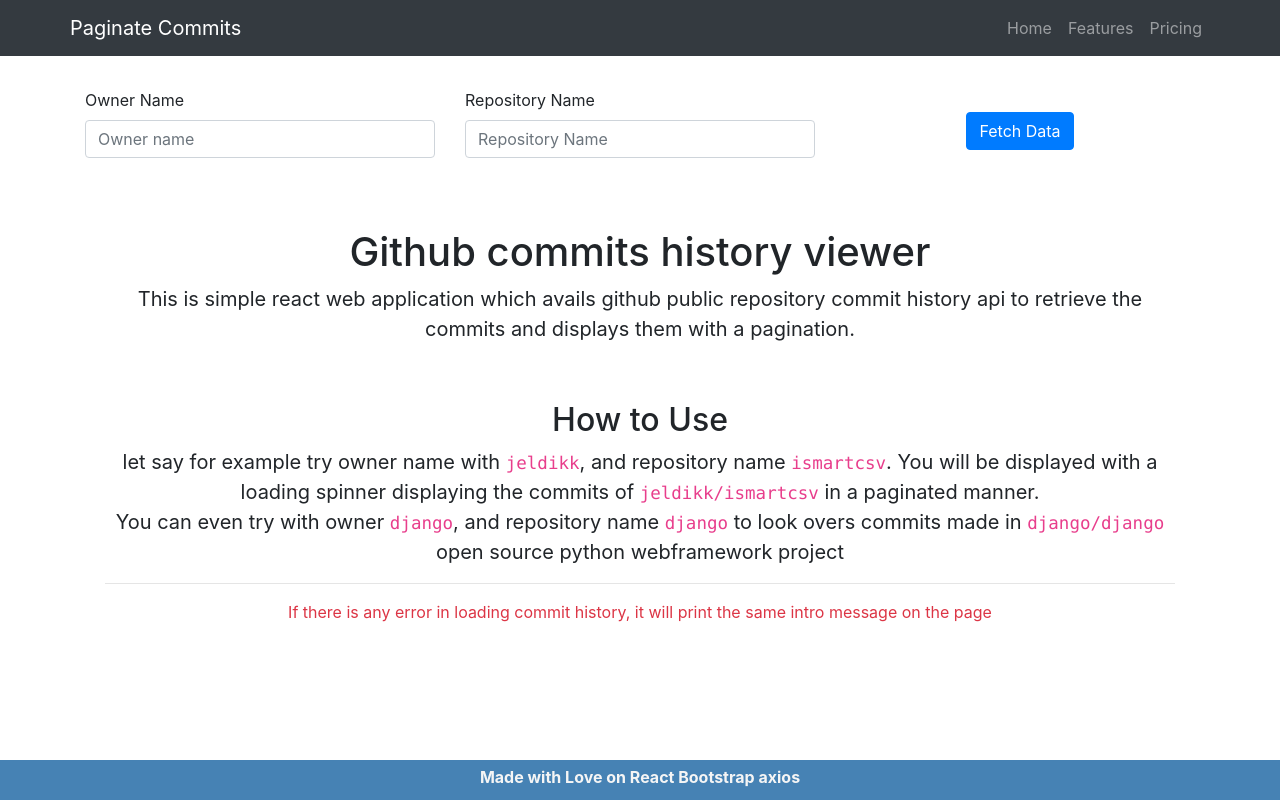
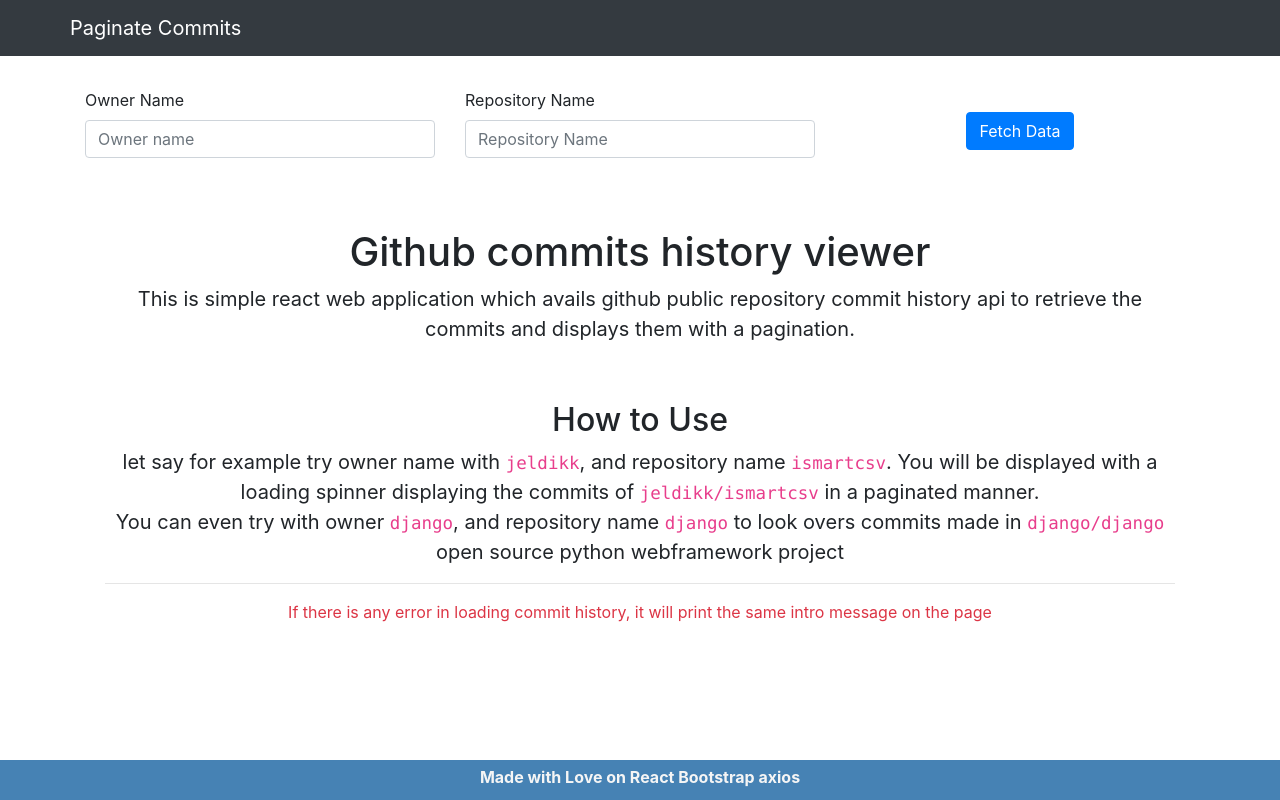
Before and after one commit to jeldikk/react-githubapi-commits-pagination, a React (Create React App) app: page / in a window 1280 px wide. Built offline with nearby package versions, Linux system fonts and the light colour scheme.

Commit message:
removed un-used link in header

```diff
--- a/src/components/header/header.component.jsx
+++ b/src/components/header/header.component.jsx
@@ -8,11 +8,11 @@ const Header = () => {
             <Navbar bg="dark" variant="dark">
                 <Container>
                     <Navbar.Brand href="/">Paginate Commits</Navbar.Brand>
-                    <Nav className="ml-auto">
+                    {/* <Nav className="ml-auto">
                         <Nav.Link href="#home">Home</Nav.Link>
                         <Nav.Link href="#features">Features</Nav.Link>
                         <Nav.Link href="#pricing">Pricing</Nav.Link>
-                    </Nav>
+                    </Nav> */}
                 </Container>
             </Navbar>
         </header>
```
